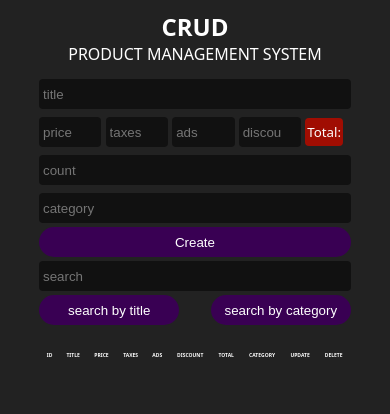
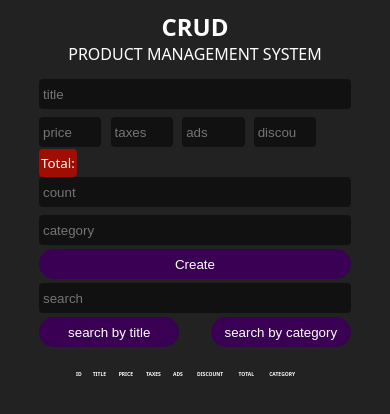
Before and after one commit to AmeenAliFadel/crud-system, a plain HTML site: page index.html in a window 390 px wide. Drawn offline with Linux system fonts and the light colour scheme.

Commit message:
new commit

```diff
--- a/index.html
+++ b/index.html
@@ -22,12 +22,10 @@
                 <input onkeyup="getTotal()" type="number" id="ads" placeholder="ads">
                 <input onkeyup="getTotal()" type="number" id="discount" placeholder="discount">
                 <small id="total"></small>
-
             </div>
             <input placeholder="count" type="number" id="count">
             <input placeholder="category" type="text" id="category">
             <button id="submit">Create</button>
-
         </div>
         <div class="outputs">
             <div class="searchBlock">
@@ -35,7 +33,6 @@
                 <div class="btnSearch">
                     <button onclick="getSearchMood(this.id)" id="searchTitle">search by title</button>
                     <button onclick="getSearchMood(this.id)" id="searchCategory">search by category</button>
-
                 </div>
             </div>
             <div id="deleteAll"></div>
@@ -49,8 +46,8 @@
                     <th>discount</th>
                     <th>total</th>
                     <th>category</th>
-                    <th>update</th>
-                    <th>delete</th>
+                    <th></th>
+                    <th></th>
                 </tr>
                 <tbody id="tbody">
                 </tbody>
--- a/style.css
+++ b/style.css
@@ -38,9 +38,12 @@ input:focus {
     background: #000;
     transform: scale(1.1);
 }
-
+#price,#taxes,#ads,#discount{
+margin-right: 10px;
+}
 .price input {
     width: 20%;
+    /* margin: 0 5px; */
 }
 
 #total {
@@ -80,9 +83,10 @@ button:hover {
 }
 
 table {
-    width: 100%;
+    width: 80%;
+    font-size: 10px;
     text-align: center;
-    margin: 10px 0;
+    margin: 10px auto;
 }
 
 table th {
@@ -91,27 +95,35 @@ table th {
 
 th,
 td {
-    padding: 5px;
+    padding: 2px;
 }
 
 #deleteAll {
     margin: 20px 0;
 }
 
-@media(max-width:800px) {
+/* @media(max-width:800px) {
     table {
         width: 80%;
         font-size: 10px;
         margin: 0 auto;
 
     }
+} */
+
+@media(max-width:550px) {
+
+    table {
+        width: 80%;
+        font-size: 5px;
+        text-align: center;
+        margin: 10px auto;
+    }
+    table button{
+        font-size: 7px;
+
+    }
+    #price,#taxes,#ads,#discount{
+        margin-right: 5px;
+        }
 }
-
-@media(max-width:400px) {
-
-    table,
-    table button {
-        width: 100%;
-        font-size: 5px;
-    }
-}
```
